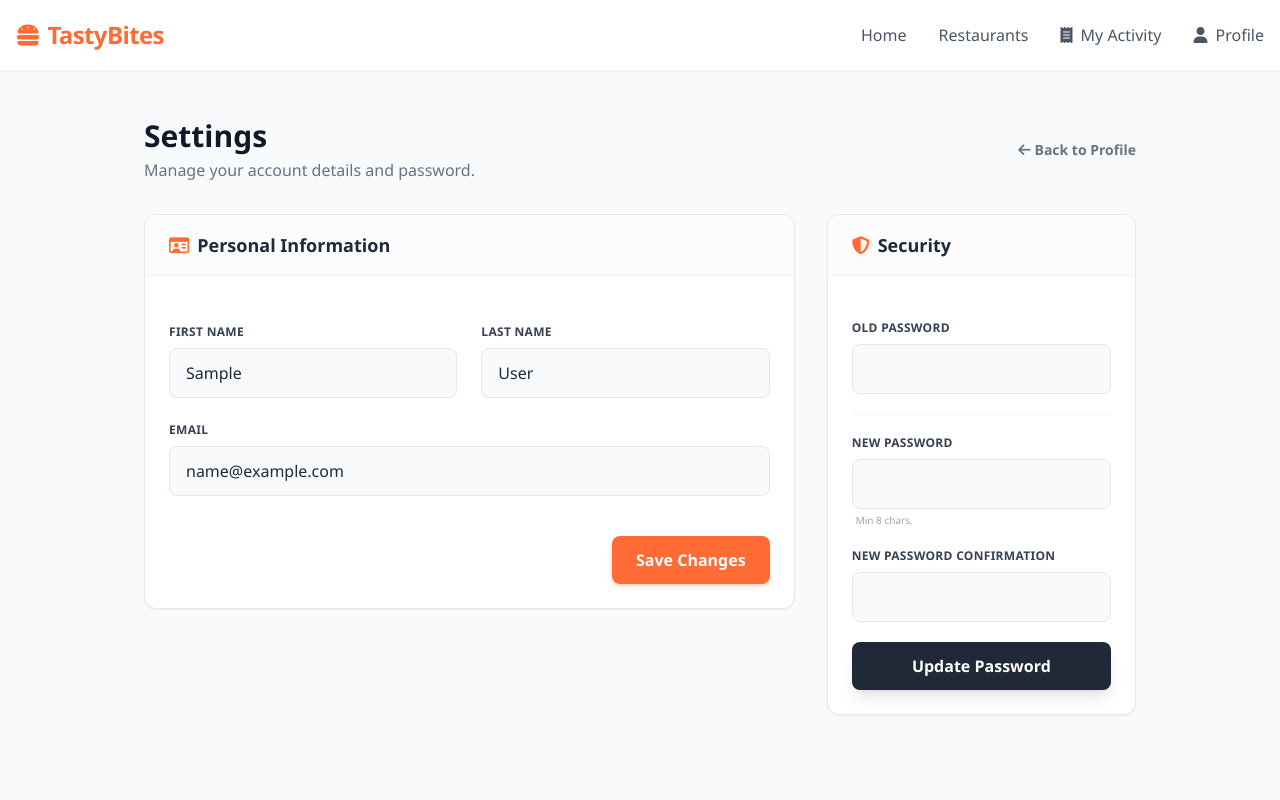
After one commit to prasanna-testpress/restaurant_app, a Django app: page /accounts/profile/edit/ in a window 1280 px wide. The commit adds this page. Run offline with Django 5.2, Linux system fonts and the light colour scheme; the visitor is signed in with stand-in values (Sample User, id 1); parts of the project's set-up code (start-up, migrations or seed data) failed here and were passed over; some libraries are stand-ins or nearby versions.

Commit message:
feat: Add user profile page with edit support
Introduces a user profile page that allows authenticated users to view
and update their profile details, including name information. It adds
profile display and edit functionality while keeping authentication and
password management unchanged. The implementation follows existing
project patterns and includes validation to ensure safe updates.

```diff
--- a/apps/accounts/forms.py
+++ b/apps/accounts/forms.py
@@ -99,3 +99,17 @@ class LoginForm(forms.Form):
 
     def get_user(self):
         return self.user
+
+
+class ProfileUpdateForm(forms.ModelForm):
+    class Meta:
+        model = User
+        fields = ["first_name", "last_name", "email"]
+
+    def clean_email(self):
+        email = self.cleaned_data["email"]
+
+        if User.objects.filter(email=email).exclude(pk=self.instance.pk).exists():
+            raise forms.ValidationError("This email is already in use.")
+
+        return email
--- /dev/null
+++ b/apps/accounts/templates/profiles/profile_edit.html
@@ -0,0 +1,95 @@
+{% extends "base.html" %}
+
+{% block title %}Edit Profile - Tasty Bites{% endblock %}
+
+{% block content %}
+<div class="max-w-5xl mx-auto py-12 px-4">
+
+    <div class="flex items-center justify-between mb-8">
+        <div>
+            <h1 class="text-3xl font-bold text-gray-900">Settings</h1>
+            <p class="text-gray-500 mt-1">Manage your account details and password.</p>
+        </div>
+        <a href="{% url 'profile' %}" class="text-sm font-semibold text-gray-500 hover:text-brand transition flex items-center gap-1">
+            <i class="fa-solid fa-arrow-left"></i> Back to Profile
+        </a>
+    </div>
+
+    <div class="grid grid-cols-1 lg:grid-cols-3 gap-8">
+
+        <div class="lg:col-span-2">
+            <div class="bg-white rounded-xl shadow-sm border border-gray-200 overflow-hidden">
+                <div class="border-b border-gray-100 px-6 py-4 bg-gray-50/50">
+                    <h2 class="text-lg font-bold text-gray-800 flex items-center gap-2">
+                        <i class="fa-regular fa-id-card text-brand"></i> Personal Information
+                    </h2>
+                </div>
+
+                <div class="p-6">
+                    <form method="post" action="{% url 'profile_edit' %}" class="space-y-6">
+                        {% csrf_token %}
+
+                        <div class="grid grid-cols-1 md:grid-cols-2 gap-6">
+                            <div>
+                                {% include "components/form_input.html" with field=profile_form.first_name %}
+                            </div>
+                            <div>
+                                {% include "components/form_input.html" with field=profile_form.last_name %}
+                            </div>
+                        </div>
+                        <div>
+                            {% include "components/form_input.html" with field=profile_form.email %}
+                        </div>
+
+                        <div class="pt-4 flex justify-end">
+                            <button type="submit" class="px-6 py-3 bg-brand text-white font-bold rounded-lg shadow-md shadow-brand/20 hover:bg-brand-dark transition transform hover:-translate-y-0.5">
+                                Save Changes
+                            </button>
+                        </div>
+                    </form>
+                </div>
+            </div>
+        </div>
+
+        <div class="lg:col-span-1">
+            <div class="bg-white rounded-xl shadow-sm border border-gray-200 overflow-hidden h-full">
+                <div class="border-b border-gray-100 px-6 py-4 bg-gray-50/50">
+                    <h2 class="text-lg font-bold text-gray-800 flex items-center gap-2">
+                        <i class="fa-solid fa-shield-halved text-brand"></i> Security
+                    </h2>
+                </div>
+
+                <div class="p-6">
+                    <form method="post" action="{% url 'profile_password_change' %}" class="space-y-5">
+                        {% csrf_token %}
+
+                        {% if password_form.non_field_errors %}
+                            <div class="bg-red-50 border-l-4 border-red-500 p-3 rounded-r text-xs mb-3">
+                                <p class="text-red-700 font-medium">
+                                    {{ password_form.non_field_errors|striptags }}
+                                </p>
+                            </div>
+                        {% endif %}
+
+                        {% include "components/form_input.html" with field=password_form.old_password %}
+
+                        <div class="border-t border-gray-100 my-2"></div>
+
+                        <div>
+                            {% include "components/form_input.html" with field=password_form.new_password1 %}
+                            <p class="text-[10px] text-gray-400 mt-1 pl-1">Min 8 chars.</p>
+                        </div>
+
+                        {% include "components/form_input.html" with field=password_form.new_password2 %}
+
+                        <button type="submit" class="w-full py-3 bg-gray-800 text-white font-bold rounded-lg hover:bg-gray-900 transition shadow-lg mt-2">
+                            Update Password
+                        </button>
+                    </form>
+                </div>
+            </div>
+        </div>
+
+    </div>
+</div>
+{% endblock %}
--- a/apps/accounts/urls.py
+++ b/apps/accounts/urls.py
@@ -1,7 +1,7 @@
 from django.urls import path
 from django.contrib.auth import views as auth_views
 
-from .views import SignupView, LoginView
+from apps.accounts.views import SignupView, LoginView, ProfileView, ProfileUpdateView, ProfilePasswordChangeView
 
 urlpatterns = [
     path("signup/", SignupView.as_view(), name="signup"),
@@ -41,5 +41,7 @@ urlpatterns = [
         ),
         name="password_reset_complete",
     ),
-
+    path("profile/", ProfileView.as_view(), name="profile"),
+    path("profile/edit/", ProfileUpdateView.as_view(), name="profile_edit"),
+    path("profile/password/", ProfilePasswordChangeView.as_view(), name="profile_password_change"),
 ]
--- a/apps/accounts/views.py
+++ b/apps/accounts/views.py
@@ -1,10 +1,13 @@
+from django.contrib.auth.mixins import LoginRequiredMixin
 from django.conf import settings
 from django.contrib.auth import login
-from django.contrib.auth.views import LoginView
+from django.contrib.auth.views import LoginView, PasswordChangeView
+from django.urls import reverse_lazy
+from django.views.generic import FormView, TemplateView, UpdateView
+from django.contrib.auth.forms import PasswordChangeForm
+from django.contrib.auth import update_session_auth_hash
 
-from django.views.generic import FormView
-
-from apps.accounts.forms import SignupForm, LoginForm
+from apps.accounts.forms import SignupForm, LoginForm, ProfileUpdateForm
 
 
 class SignupView(FormView):
@@ -22,3 +25,49 @@ class LoginView(LoginView):
     template_name = "accounts/login.html"
     authentication_form = LoginForm
     redirect_authenticated_user = True
+
+
+class ProfileView(LoginRequiredMixin, TemplateView):
+    template_name = "profiles/profile.html"
+
+    def get_context_data(self, **kwargs):
+        context = super().get_context_data(**kwargs)
+
+        user = self.request.user
+
+        context["profile_user"] = user
+        return context
+
+
+class ProfileUpdateView(LoginRequiredMixin, UpdateView):
+    template_name = "profiles/profile_edit.html"
+    form_class = ProfileUpdateForm
+    success_url = reverse_lazy("profile")
+
+    def get_object(self):
+        return self.request.user
+
+    def get_context_data(self, **kwargs):
+        context = super().get_context_data(**kwargs)
+        if 'password_form' not in context:
+            context['password_form'] = PasswordChangeForm(user=self.request.user)
+        context['profile_form'] = context['form']
+        return context
+
+
+class ProfilePasswordChangeView(LoginRequiredMixin, PasswordChangeView):
+    template_name = "profiles/profile_edit.html"
+    success_url = reverse_lazy("profile")
+
+    def form_valid(self, form):
+        response = super().form_valid(form)
+        update_session_auth_hash(self.request, self.request.user)
+        return response
+
+    def get_context_data(self, **kwargs):
+        context = super().get_context_data(**kwargs)
+
+        if 'profile_form' not in context:
+            context['profile_form'] = ProfileUpdateForm(instance=self.request.user)
+        context['password_form'] = context['form']
+        return context
--- a/templates/base.html
+++ b/templates/base.html
@@ -41,8 +41,9 @@
                     <a href="{% url 'restaurants:my_activity' %}" class="hover:text-brand transition">
                         <i class="fa-solid fa-receipt mr-1"></i> My Activity
                     </a>
-                    <a href="{% url 'logout' %}" class="text-red-500 hover:text-red-600 transition">
-                        <i class="fa-solid fa-right-from-bracket mr-1"></i> Logout
+
+                    <a href="{% url 'profile' %}" class="hover:text-brand transition">
+                        <i class="fa-solid fa-user mr-1"></i> Profile
                     </a>
                 {% else %}
                     <a href="{% url 'login' %}" class="hover:text-brand transition">Log In</a>
```
Also changed, not shown: apps/accounts/templates/profiles/profile.html (added, +88 -0 lines), apps/accounts/tests.py (+121 -0 lines).
